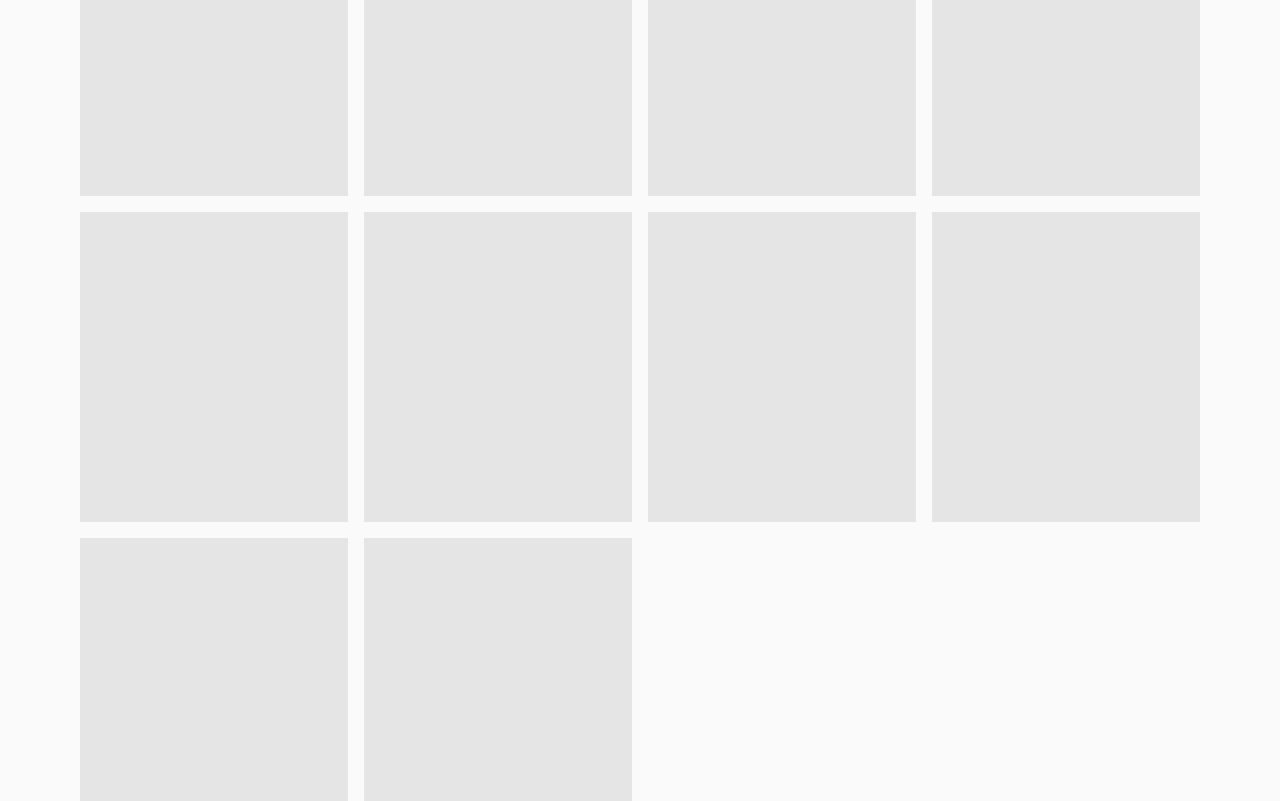
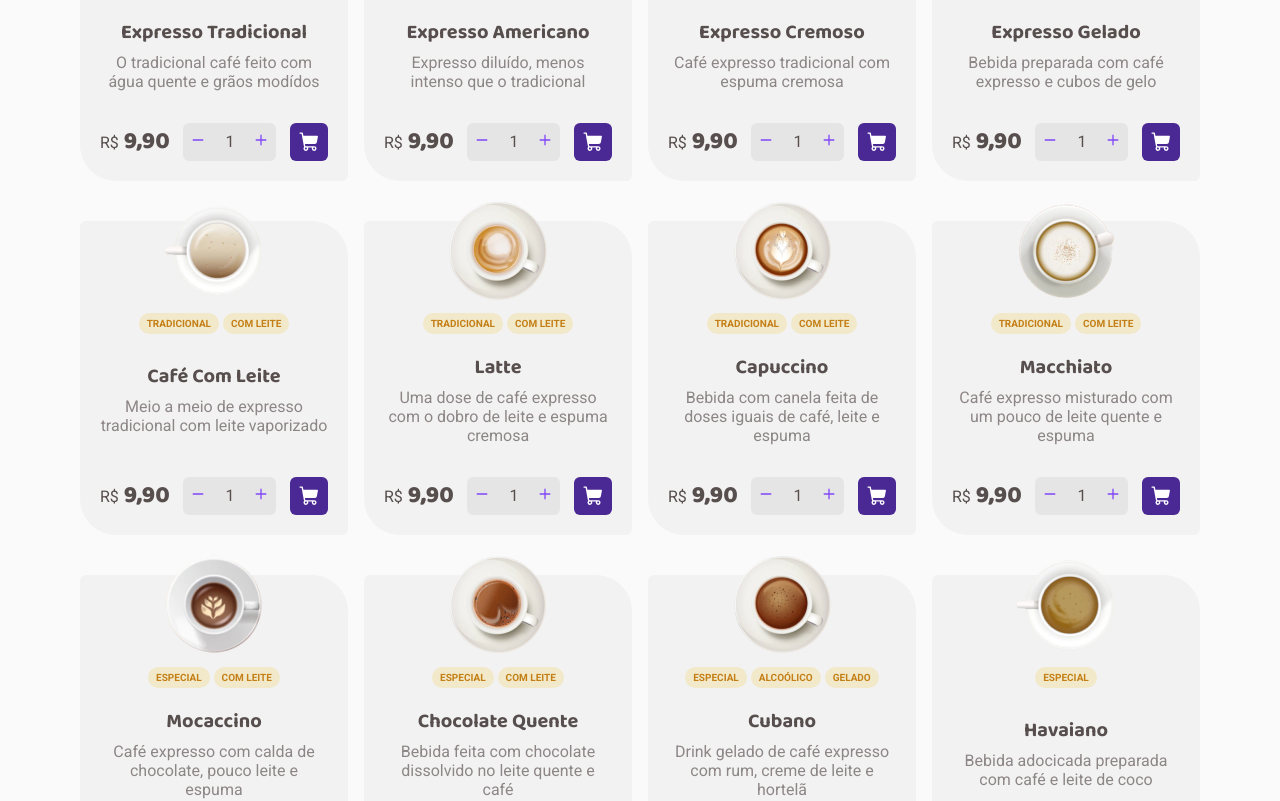
Before and after one commit to EdsonHenrique96/ignite-challenge_coffe-delivery_app, a React (Vite) app: page / in a window 1280 px wide. Shown: the part 864-1665 px from the top of the page. Built offline with nearby package versions, Linux system fonts and the light colour scheme; the HTML template or start-up script is replaced by a standard one.

Commit message:
create product list components

```diff
--- /dev/null
+++ b/src/api/products.ts
@@ -0,0 +1,119 @@
+import ExpressoTradicionaImg from '../assets/expresso.png'
+import ExpressoAmericanoImg from '../assets/americano.png'
+import ExpressoCremosoImg from '../assets/expresso-cremoso.png'
+import ExpressoGeladoImg from '../assets/cafe-gelado.png'
+import CafeComLeiteImg from '../assets/cafe-com-leite.png'
+import CaffeLatteImg from '../assets/latte.png'
+import CapuccinoImg from '../assets/capuccino.png'
+import MachiatoImg from '../assets/macchiato.png'
+import MocaccinoImg from '../assets/mochaccino.png'
+import ChocolateQuenteImg from '../assets/chocolate-quente.png'
+import CubanoImg from '../assets/cubano.png'
+import HavaianoImg from '../assets/havaiano.png'
+import ArabeImg from '../assets/arabe.png'
+import IrlandesImg from '../assets/irlandes.png'
+
+export const productsData = [
+  {
+    name: 'Expresso Tradicional',
+    labels: ['Tradicional'],
+    description: 'O tradicional café feito com água quente e grãos modídos',
+    price: 9.9,
+    image: ExpressoTradicionaImg,
+  },
+  {
+    name: 'Expresso Americano',
+    labels: ['Tradicional'],
+    description: 'Expresso diluído, menos intenso que o tradicional',
+    price: 9.9,
+    image: ExpressoAmericanoImg,
+  },
+  {
+    name: 'Expresso Cremoso',
+    labels: ['Tradicional'],
+    description: 'Café expresso tradicional com espuma cremosa',
+    price: 9.9,
+    image: ExpressoCremosoImg,
+  },
+  {
+    name: 'Expresso Gelado',
+    labels: ['Tradicional', 'Gelado'],
+    description: 'Bebida preparada com café expresso e cubos de gelo',
+    price: 9.9,
+    image: ExpressoGeladoImg,
+  },
+  {
+    name: 'Café Com Leite',
+    labels: ['Tradicional', 'Com Leite'],
+    description: 'Meio a meio de expresso tradicional com leite vaporizado',
+    price: 9.9,
+    image: CafeComLeiteImg,
+  },
+  {
+    name: 'Latte',
+    labels: ['Tradicional', 'Com Leite'],
+    description:
+      'Uma dose de café expresso com o dobro de leite e espuma cremosa',
+    price: 9.9,
+    image: CaffeLatteImg,
+  },
+  {
+    name: 'Capuccino',
+    labels: ['Tradicional', 'Com Leite'],
+    description:
+      'Bebida com canela feita de doses iguais de café, leite e espuma',
+    price: 9.9,
+    image: CapuccinoImg,
+  },
+  {
+    name: 'Macchiato',
+    labels: ['Tradicional', 'Com Leite'],
+    description:
+      'Café expresso misturado com um pouco de leite quente e espuma',
+    price: 9.9,
+    image: MachiatoImg,
+  },
+  {
+    name: 'Mocaccino',
+    labels: ['Especial', 'Com Leite'],
+    description: 'Café expresso com calda de chocolate, pouco leite e espuma',
+    price: 9.9,
+    image: MocaccinoImg,
+  },
+  {
+    name: 'Chocolate Quente',
+    labels: ['Especial', 'Com Leite'],
+    description: 'Bebida feita com chocolate dissolvido no leite quente e café',
+    price: 9.9,
+    image: ChocolateQuenteImg,
+  },
+  {
+    name: 'Cubano',
+    labels: ['Especial', 'Alcoólico', 'Gelado'],
+    description:
+      'Drink gelado de café expresso com rum, creme de leite e hortelã',
+    price: 9.9,
+    image: CubanoImg,
+  },
+  {
+    name: 'Havaiano',
+    labels: ['Especial'],
+    description: 'Bebida adocicada preparada com café e leite de coco',
+    price: 9.9,
+    image: HavaianoImg,
+  },
+  {
+    name: 'Árabe',
+    labels: ['Especial'],
+    description: 'Bebida preparada com grãos de café árabe e especiarias',
+    price: 9.9,
+    image: ArabeImg,
+  },
+  {
+    name: 'Irlandês',
+    labels: ['Especial', 'Alcoólico'],
+    description: 'Bebida a base de café, uísque irlandês, açúcar e chantilly',
+    price: 9.9,
+    image: IrlandesImg,
+  },
+]
--- a/src/components/ProductList/index.tsx
+++ b/src/components/ProductList/index.tsx
@@ -1,4 +1,19 @@
-import { CoffeListContainer, CoffeListContent } from './styles'
+import { productsData } from '../../api/products'
+import { FormartCurrency } from '../../helpers'
+import {
+  AddToCartButton,
+  CardContent,
+  CardFooter,
+  CoffeListContainer,
+  CoffeListContent,
+  IncrementButton,
+  Label,
+  LabelsContainer,
+  PriceAmount,
+  ProductCard,
+} from './styles'
+
+import { ShoppingCart, Minus, Plus } from '@phosphor-icons/react'
 
 interface ProductListProps {
   title: string
@@ -9,16 +24,49 @@ export function ProductList({ title }: ProductListProps) {
     <CoffeListContainer>
       <h1>{title}</h1>
       <CoffeListContent>
-        <div></div>
-        <div></div>
-        <div></div>
-        <div></div>
-        <div></div>
-        <div></div>
-        <div></div>
-        <div></div>
-        <div></div>
-        <div></div>
+        {productsData.map((product) => {
+          const formattedPrice = FormartCurrency(product.price)
+
+          return (
+            <ProductCard>
+              <header>
+                <img src={product.image} alt={`imagem de ${product.name}`} />
+
+                <LabelsContainer>
+                  {product.labels.map((label) => (
+                    <Label>{label.toUpperCase()}</Label>
+                  ))}
+                </LabelsContainer>
+              </header>
+
+              <CardContent>
+                <h2>{product.name}</h2>
+                <p className="product-description">{product.description}</p>
+              </CardContent>
+
+              <CardFooter>
+                <div>
+                  <span>{formattedPrice.slice(0, 2)}</span>
+                  <PriceAmount>{formattedPrice.slice(2)}</PriceAmount>
+                </div>
+
+                <IncrementButton>
+                  <button type="button">
+                    <Minus size={14} weight="bold" />
+                  </button>
+                  <span>1</span>
+                  <button type="button">
+                    <Plus size={14} weight="bold" />
+                  </button>
+                </IncrementButton>
+
+                <AddToCartButton type="button">
+                  <ShoppingCart weight="fill" size={22} />
+                </AddToCartButton>
+              </CardFooter>
+            </ProductCard>
+          )
+        })}
       </CoffeListContent>
     </CoffeListContainer>
   )
--- a/src/components/ProductList/styles.ts
+++ b/src/components/ProductList/styles.ts
@@ -16,12 +16,106 @@ export const CoffeListContainer = styled.section`
 export const CoffeListContent = styled.div`
   display: grid;
   grid-template-columns: repeat(4, 1fr);
-  grid-template-rows: repeat(4, 1fr);
-  grid-gap: 1rem;
+  grid-gap: 2.5rem 1rem;
+  padding-bottom: 1rem;
+`
 
-  div {
-    background-color: ${(props) => props.theme.base['button']};
-    width: 100%;
-    height: 310px;
+export const ProductCard = styled.div`
+  display: flex;
+  flex-direction: column;
+  align-items: center;
+  justify-content: space-between;
+  background-color: ${(props) => props.theme.base['card']};
+  border-radius: 6px 36px;
+  padding: 0 1.25rem 1.25rem;
+
+  header {
+    display: flex;
+    flex-direction: column;
+    align-items: center;
+    position: relative;
+    gap: 0.75rem;
+    top: -1.25rem;
   }
 `
+
+export const CardContent = styled.div`
+  margin-bottom: 2rem;
+
+  h2 {
+    font-family: 'baloo 2', sans-serif;
+    font-size: 1.25rem;
+    line-height: 1.3;
+    text-align: center;
+  }
+
+  .product-description {
+    color: ${(props) => props.theme.base['label']};
+    text-align: center;
+    padding-top: 0.5rem;
+  }
+`
+
+export const CardFooter = styled.footer`
+  display: flex;
+  align-items: center;
+  justify-content: space-between;
+  width: 100%;
+`
+
+export const IncrementButton = styled.div`
+  display: flex;
+  align-items: center;
+  background-color: ${(props) => props.theme.base['button']};
+  height: 2.375rem;
+  gap: 0.25rem;
+  border-radius: 6px;
+
+  span {
+    font-size: 1rem;
+    padding: 0.5rem;
+    line-height: 1.1;
+  }
+
+  button {
+    border: 0;
+    background-color: transparent;
+    color: ${(props) => props.theme['purple']};
+    padding: 0.5rem;
+  }
+`
+
+export const Label = styled.div`
+  background-color: ${(props) => props.theme['yellow-light']};
+  color: ${(props) => props.theme['yellow-dark']};
+  border-radius: 100px;
+  padding: 0.25rem 0.5rem;
+  font-weight: bold;
+  font-size: 0.625rem;
+  line-height: 1.3;
+`
+
+export const LabelsContainer = styled.div`
+  display: flex;
+  flex-direction: row;
+  gap: 0.25rem;
+`
+
+export const AddToCartButton = styled.button`
+  display: flex;
+  align-items: center;
+  justify-content: center;
+  height: 2.375rem;
+  padding: 0.5rem;
+  border: 0;
+  border-radius: 6px;
+  background-color: ${(props) => props.theme['purple-dark']};
+  color: ${(props) => props.theme.base['white']};
+`
+
+export const PriceAmount = styled.span`
+  font-family: 'baloo 2', sans-serif;
+  font-size: 1.5rem;
+  line-height: 1.3;
+  font-weight: 900;
+`
--- /dev/null
+++ b/src/helpers/index.ts
@@ -0,0 +1,6 @@
+export function FormartCurrency(price: number) {
+  return Intl.NumberFormat('pt-BR', {
+    style: 'currency',
+    currency: 'BRL',
+  }).format(price)
+}
```
